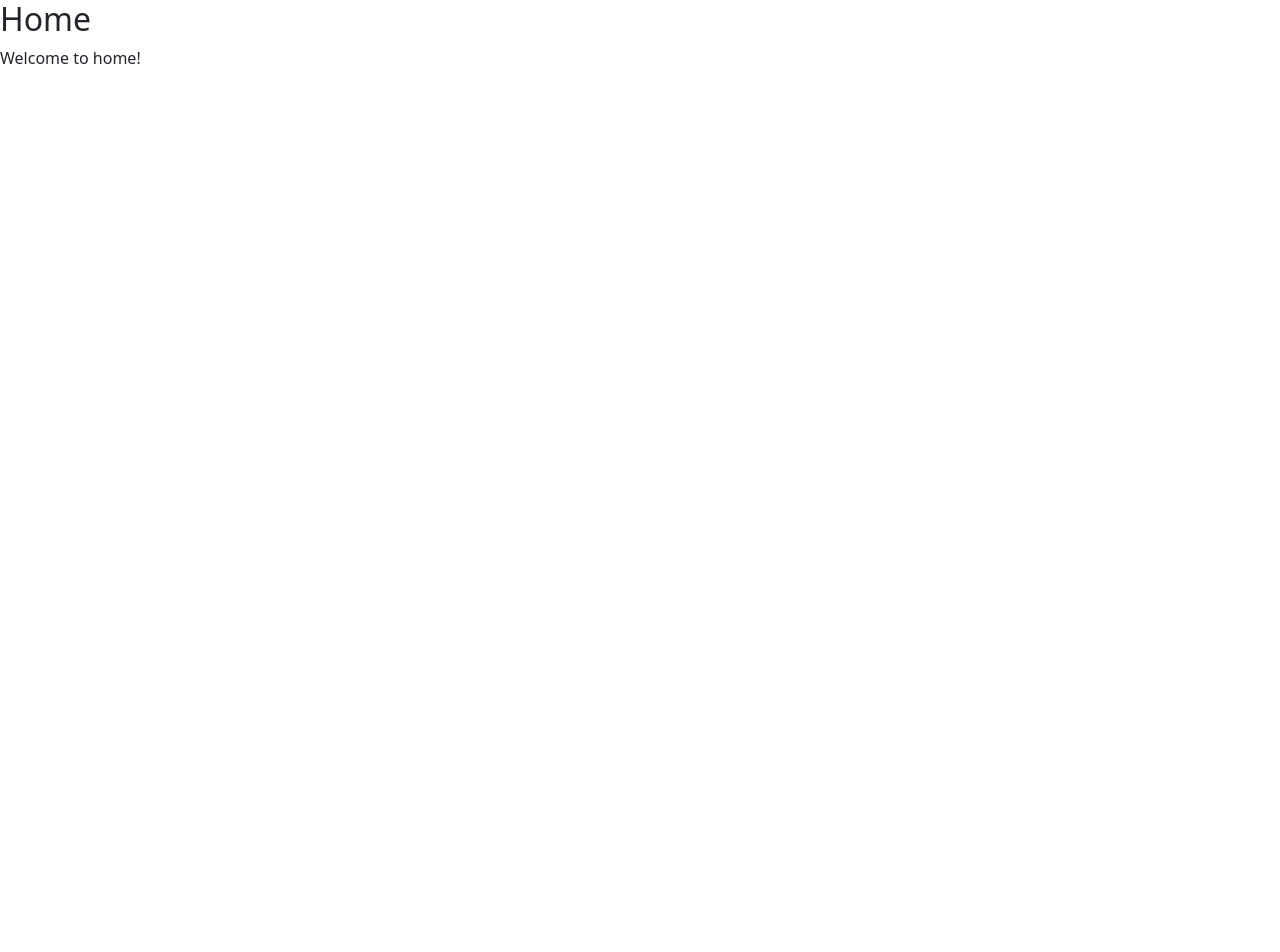
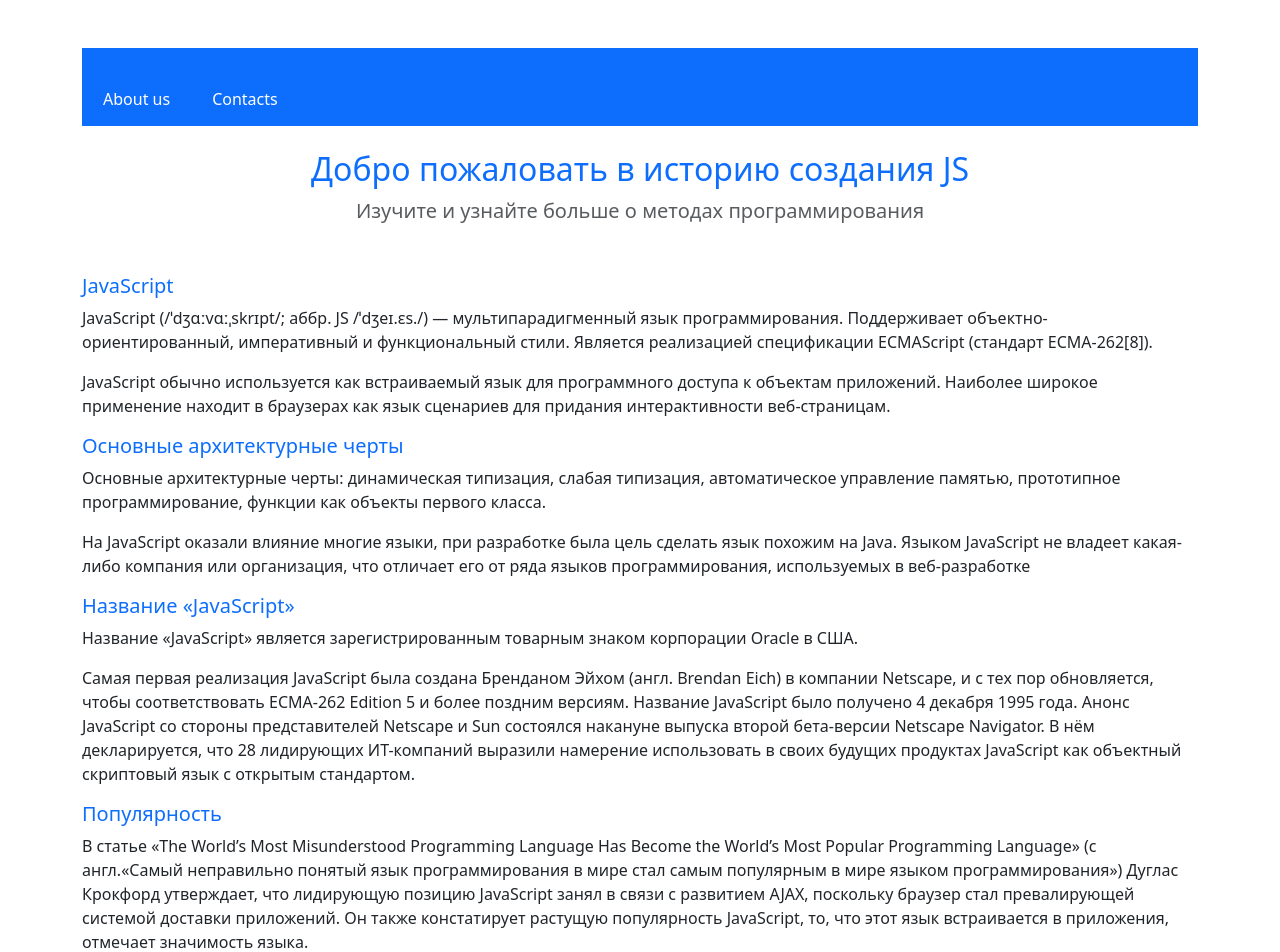
Before and after one commit to Meddway/hw62, a React (Vite) app: page / in a window 1280 px wide. Shown: the top 952 px of the page. Before the commit the page ends 800 px from the top, so only its background shows below. Built offline with nearby package versions, Linux system fonts and the light colour scheme.

Commit message:
Добавлена информация в компоент Home Добавлен комполнент Toolbar где было реализованы ссылки для перехода на вкладку About us и Contacts

```diff
--- a/src/App.tsx
+++ b/src/App.tsx
@@ -2,6 +2,7 @@ import {Route, Routes} from "react-router-dom";
 import Home from './pages/Home';
 import AboutUs from './pages/AboutUs';
 import Contacts from './pages/Contacts';
+
 
 const App = () => {
   return (
--- /dev/null
+++ b/src/components/Toolbar.tsx
@@ -0,0 +1,20 @@
+import {Link} from 'react-router-dom';
+import React from 'react';
+
+interface Props {
+  aboutUsLink: string;
+  contactsLink: string;
+}
+
+const Toolbar: React.FC<Props> = () => {
+  return (
+    <nav className="navbar navbar-expand-lg navbar-dark bg-primary">
+    <div className="d-flex justify-content-center mt-4">
+      <Link to="/aboutUs" className="btn btn-primary mx-2">About us</Link>
+      <Link to="/contactsLink" className="btn btn-primary mx-2">Contacts </Link>
+    </div>
+    </nav>
+  );
+};
+
+export default Toolbar;
--- a/src/pages/Home.tsx
+++ b/src/pages/Home.tsx
@@ -1,9 +1,61 @@
+import React from 'react';
+import Toolbar from '../components/Toolbar';
 
-const Home = () => {
+const Home: React.FC = () => {
   return (
-    <div>
-      <h2>Home</h2>
-      <p>Welcome to home!</p>
+    <div className="container mt-5">
+      <Toolbar aboutUsLink="/aboutUs" contactsLink="/contacts"/>
+      <h2 className="text-center text-primary mt-4">Добро пожаловать в историю создания JS</h2>
+      <p className="text-center text-muted lead mt-2">Изучите и узнайте больше о методах программирования</p>
+
+      <div className="info-section mt-5">
+        <h5 className="text-primary">JavaScript</h5>
+        <p>
+          JavaScript (/ˈdʒɑːvɑːˌskrɪpt/; аббр. JS /ˈdʒeɪ.ɛs./) — мультипарадигменный язык программирования.
+          Поддерживает объектно-ориентированный, императивный и функциональный стили.
+          Является реализацией спецификации ECMAScript (стандарт ECMA-262[8]).
+        </p>
+
+        <p>
+          JavaScript обычно используется как встраиваемый язык для программного доступа к объектам приложений.
+          Наиболее широкое применение находит в браузерах как язык сценариев для придания интерактивности веб-страницам.
+        </p>
+
+        <h5 className="text-primary">Основные архитектурные черты</h5>
+        <p>
+          Основные архитектурные черты:
+          динамическая типизация, слабая типизация, автоматическое управление памятью, прототипное программирование,
+          функции как объекты первого класса.
+        </p>
+
+        <p>На JavaScript оказали влияние многие языки, при разработке была цель сделать язык похожим на Java.
+          Языком JavaScript не владеет какая-либо компания или организация, что отличает его от ряда языков
+          программирования, используемых в веб-разработке
+        </p>
+
+        <h5 className="text-primary">Название «JavaScript»</h5>
+        <p>Название «JavaScript» является зарегистрированным товарным знаком корпорации Oracle в США.</p>
+
+        <p>Самая первая реализация JavaScript была создана Бренданом Эйхом (англ. Brendan Eich) в компании Netscape, и с
+          тех пор обновляется, чтобы соответствовать ECMA-262 Edition 5 и более поздним версиям.
+          Название JavaScript было получено 4 декабря 1995 года.
+          Анонс JavaScript со стороны представителей Netscape и Sun состоялся накануне выпуска второй бета-версии
+          Netscape Navigator.
+          В нём декларируется, что 28 лидирующих ИТ-компаний выразили намерение использовать в своих будущих продуктах
+          JavaScript как объектный скриптовый язык с открытым стандартом.
+        </p>
+
+        <h5 className="text-primary">Популярность</h5>
+        <p>В статье «The World’s Most Misunderstood Programming Language Has Become the World’s Most Popular Programming
+          Language»
+          (с англ.«Самый неправильно понятый язык программирования в мире стал самым популярным в мире языком
+          программирования»)
+          Дуглас Крокфорд утверждает, что лидирующую позицию JavaScript занял в связи с развитием AJAX, поскольку
+          браузер стал превалирующей системой доставки приложений.
+          Он также констатирует растущую популярность JavaScript, то, что этот язык встраивается в приложения, отмечает
+          значимость языка.
+        </p>
+      </div>
     </div>
   );
 };
```
